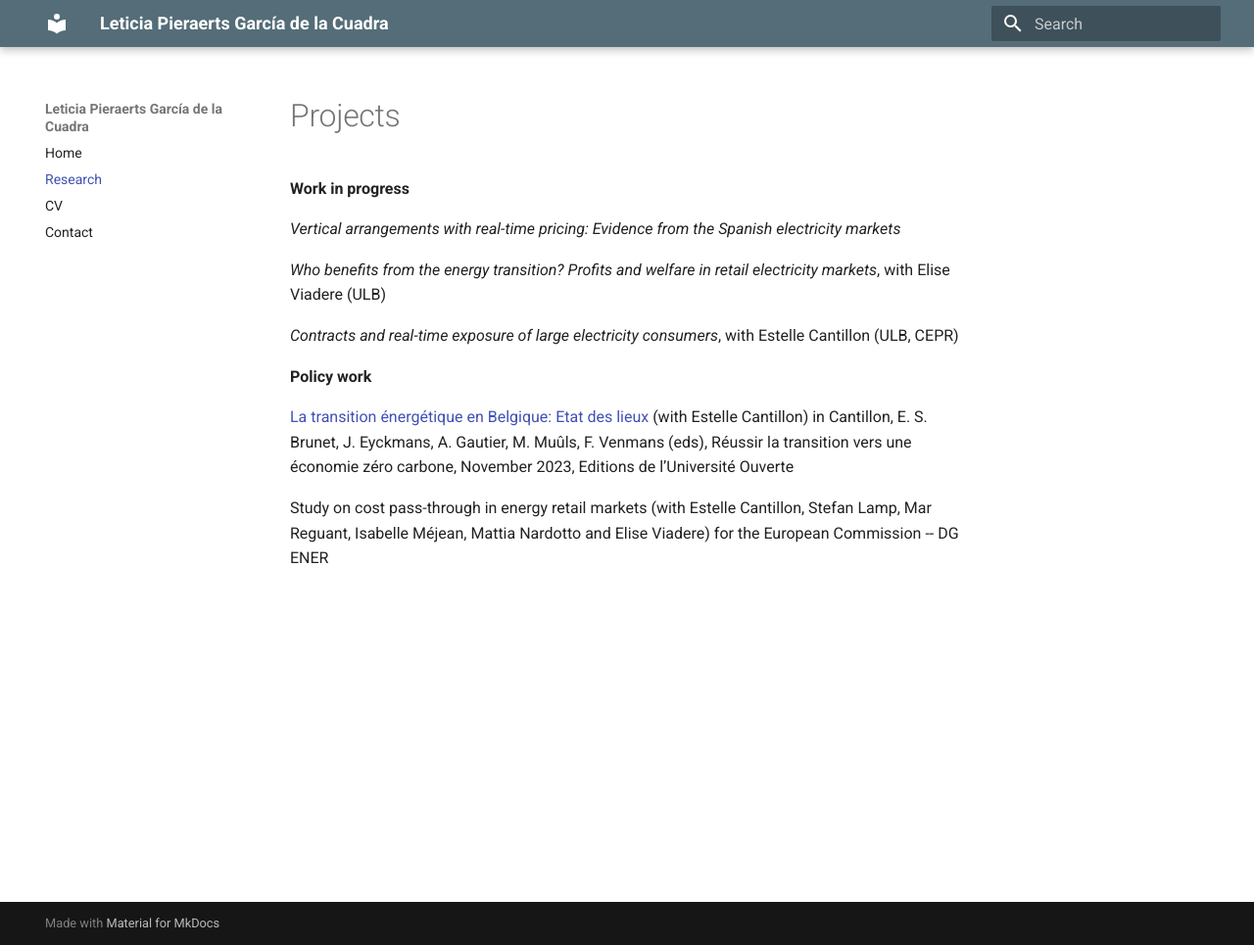
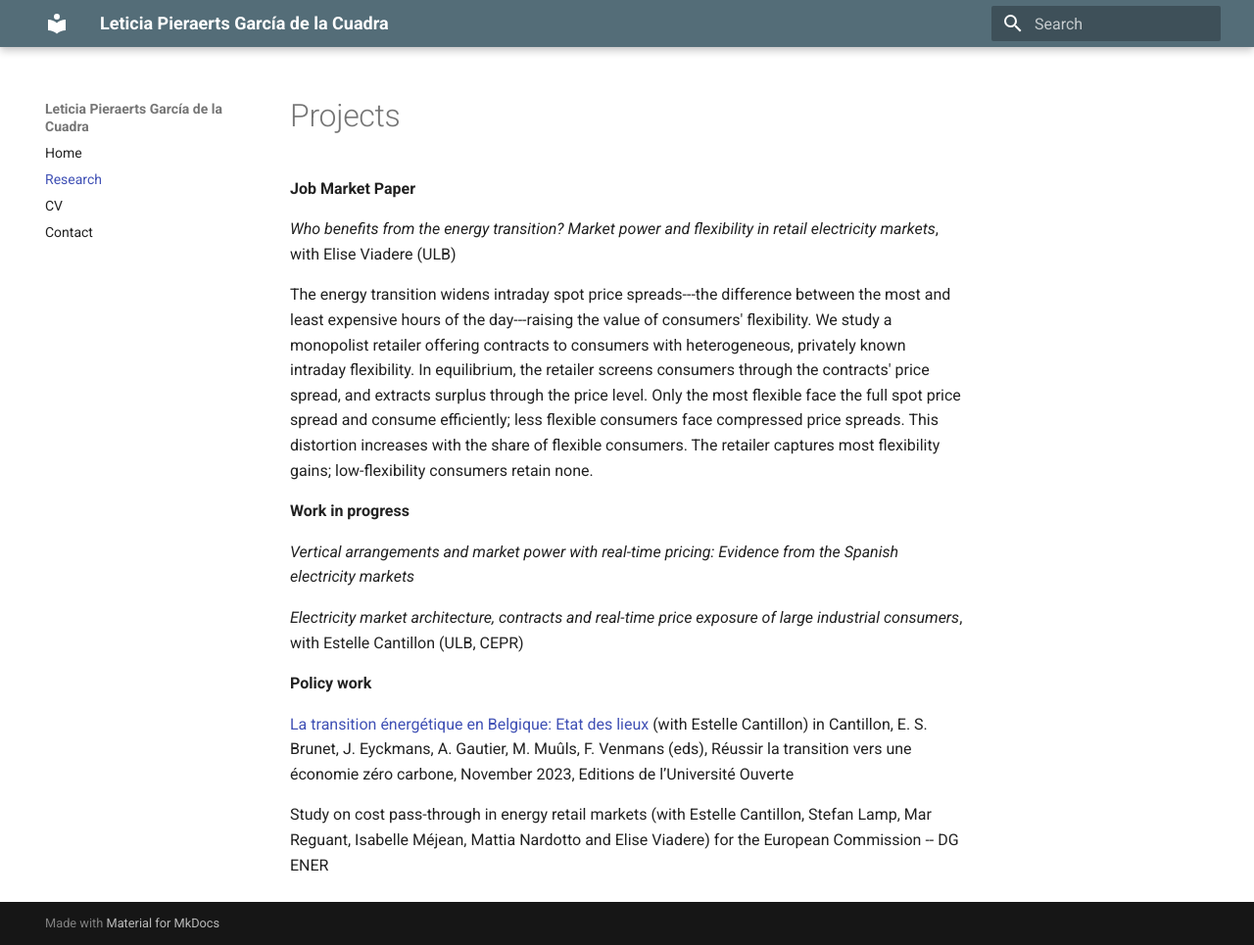
Before and after one commit to LeticiaPieraerts/leticiapieraerts.github.io, an MkDocs documentation site: the page built from docs/research.md, in a window 1280 px wide and 965 px high. Shown: the whole window at 98% size. Built offline with MkDocs 1.6.1 and Material for MkDocs 9.7.7, drawn with Linux system fonts in a browser that asks for light colours.

Commit message:
update CV with JM paper, updated intro to page, and research

```diff
--- a/docs/research.md
+++ b/docs/research.md
@@ -1,12 +1,16 @@
 # Projects
+
+**Job Market Paper**
+
+*Who benefits from the energy transition? Market power and flexibility in retail electricity markets*, with Elise Viadere (ULB)
+
+The energy transition widens intraday spot price spreads---the difference between the most and least expensive hours of the day---raising the value of consumers' flexibility. We study a monopolist retailer offering contracts to consumers with heterogeneous, privately known intraday flexibility. In equilibrium, the retailer screens consumers through the contracts' price spread, and extracts surplus through the price level. Only the most flexible face the full spot price spread and consume efficiently; less flexible consumers face compressed price spreads. This distortion increases with the share of flexible consumers. The retailer captures most flexibility gains; low-flexibility consumers retain none.
 
 **Work in progress**
 
-*Vertical arrangements with real-time pricing: Evidence from the Spanish electricity markets*
+*Vertical arrangements and market power with real-time pricing: Evidence from the Spanish electricity markets*
 
-*Who benefits from the energy transition? Profits and welfare in retail electricity markets*, with Elise Viadere (ULB)
-
-*Contracts and real-time exposure of large electricity consumers*, with Estelle Cantillon (ULB, CEPR)
+*Electricity market architecture, contracts and real-time price exposure of large industrial consumers*, with Estelle Cantillon (ULB, CEPR)
 
 **Policy work**
 
```
Also changed, not shown: docs/index.md (+2 -2 lines), 3 other files.
